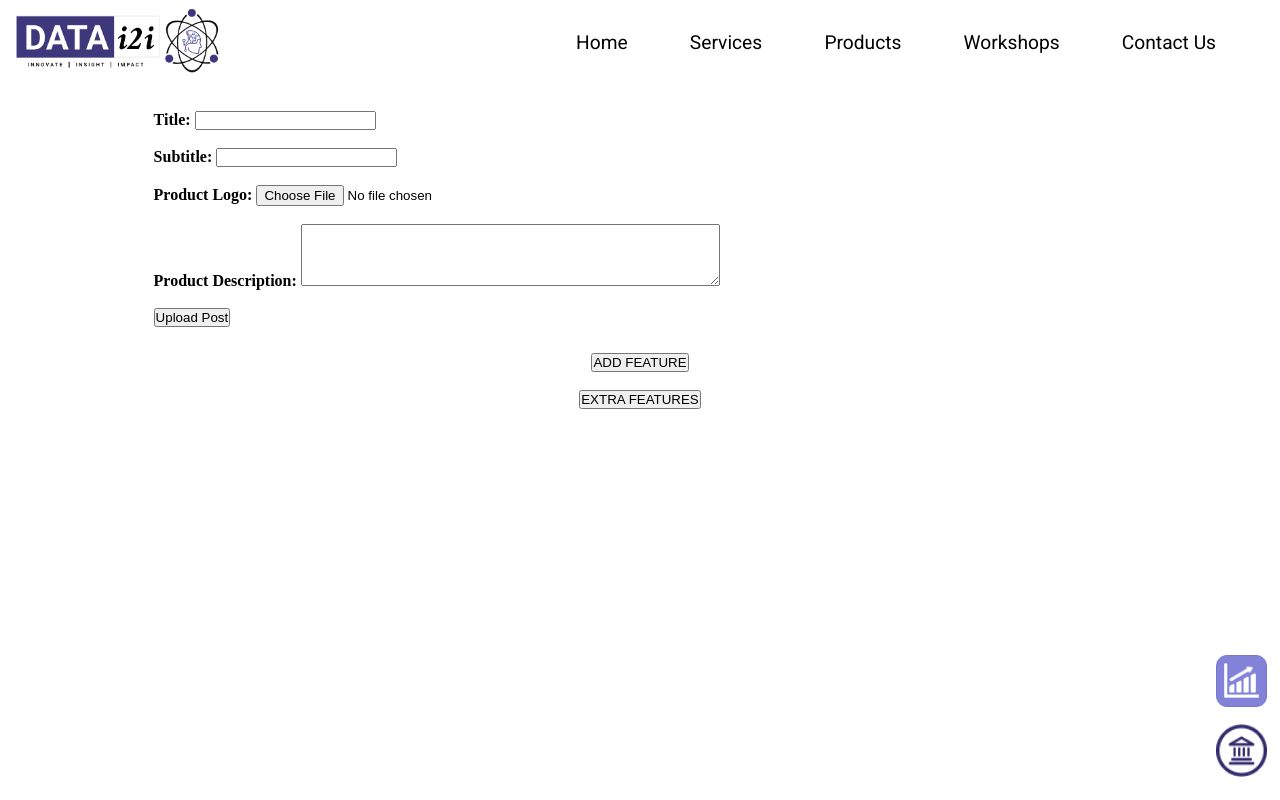
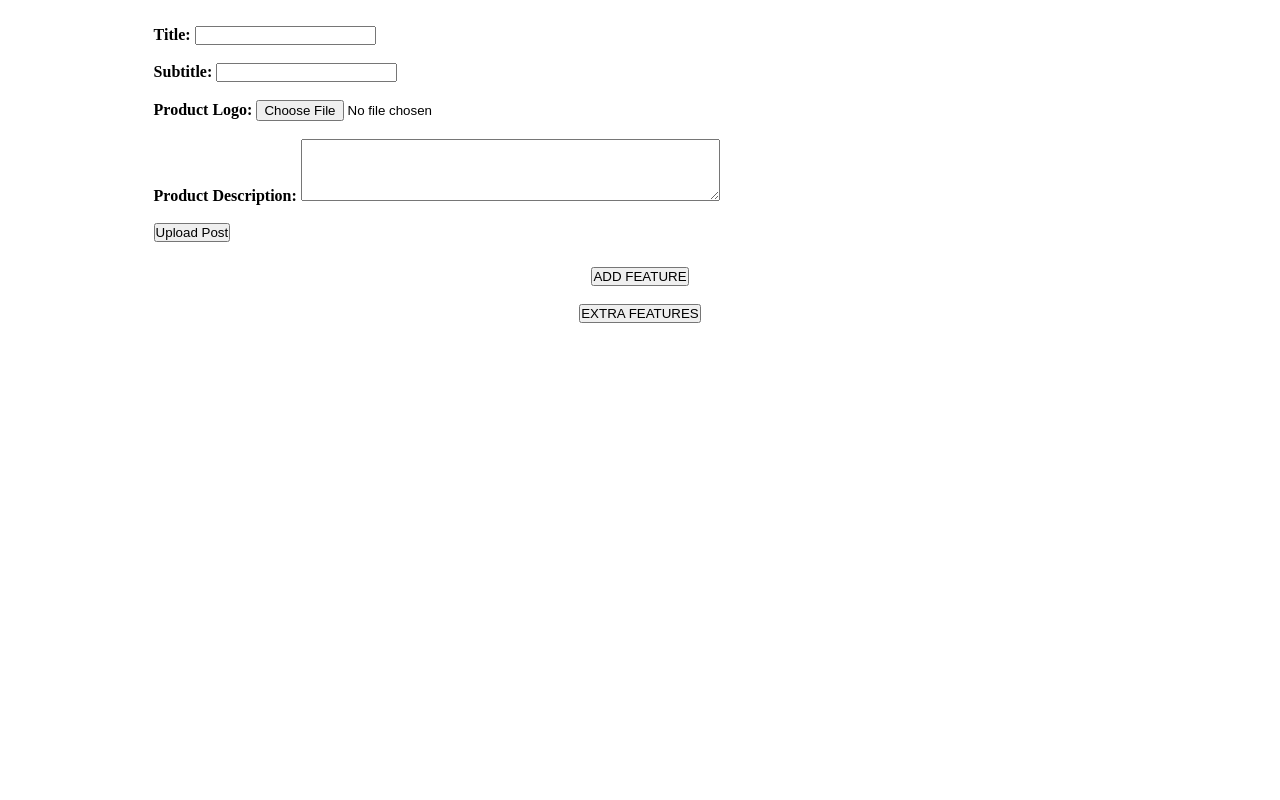
Before and after one commit to Datai2i-web/Datai2i, a Flask app: template templates/test.html in a window 1280 px wide. Run offline with Flask 2, Linux system fonts and the light colour scheme; the template is opened without the code that fills it, so the values that code supplies are empty; parts of the project's set-up code (start-up, migrations or seed data) failed here and were passed over.

Commit message:
Update test.html

```diff
--- a/templates/test.html
+++ b/templates/test.html
@@ -53,7 +53,7 @@
 
 </style>
 <body>
-    <div class="nav-btn">
+<!--     <div class="nav-btn">
         <a href="#home"><img src="../static/fet-icon (1).png" alt="" class="nav-icons"></a>
         <a href="#"><img src="../static/exclusive (2).png" alt="" class="nav-icons"></a>
     </div>
@@ -66,7 +66,7 @@
             <a href="#workshop">Workshops</a>
             <a href="#contact">Contact Us</a>
         </div>
-    </nav>
+    </nav> -->
     <!------------------------- FEATURES COMPONENT -------------------------->
     <div class="popup" id="popupForm">
         <div class="popup-content">
```
